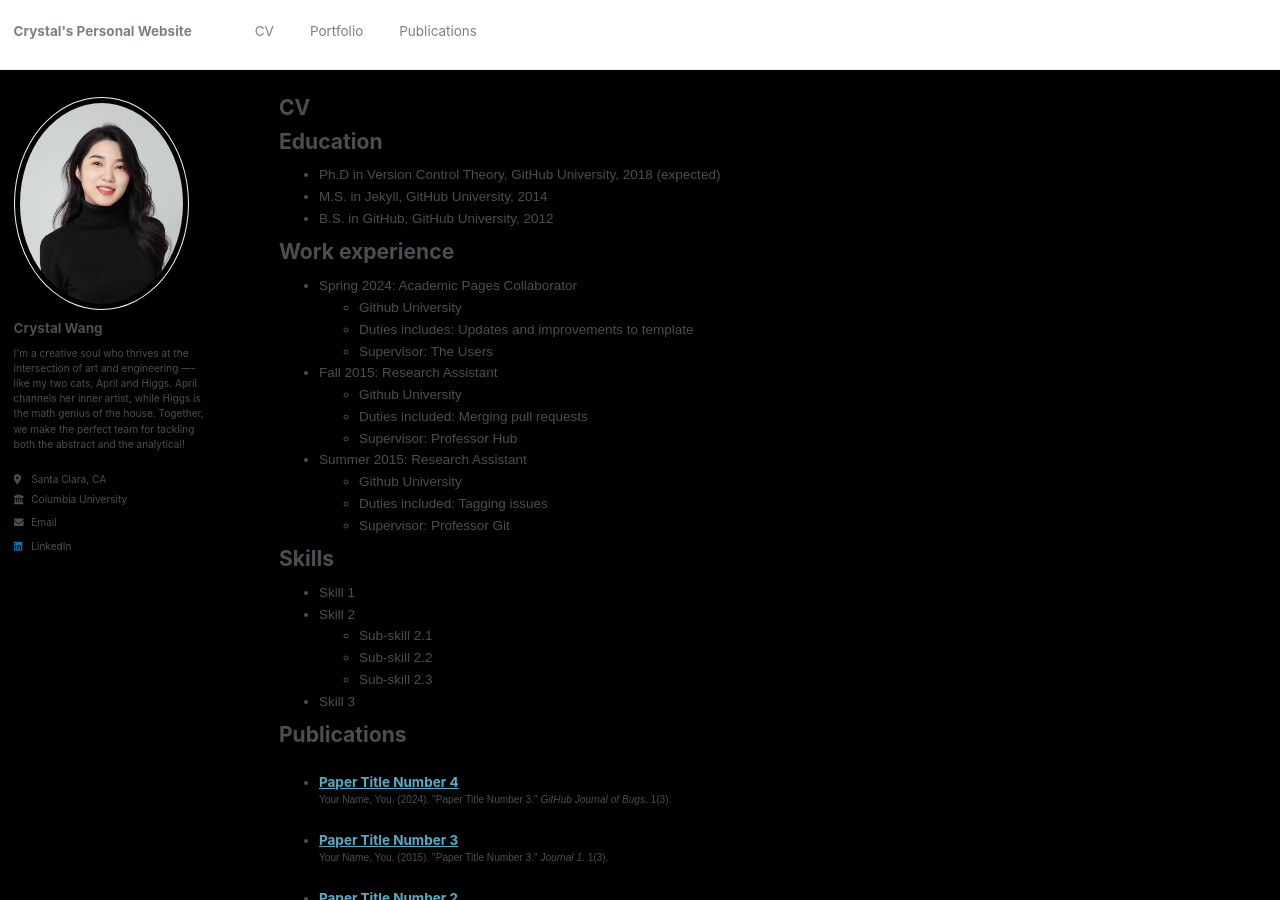
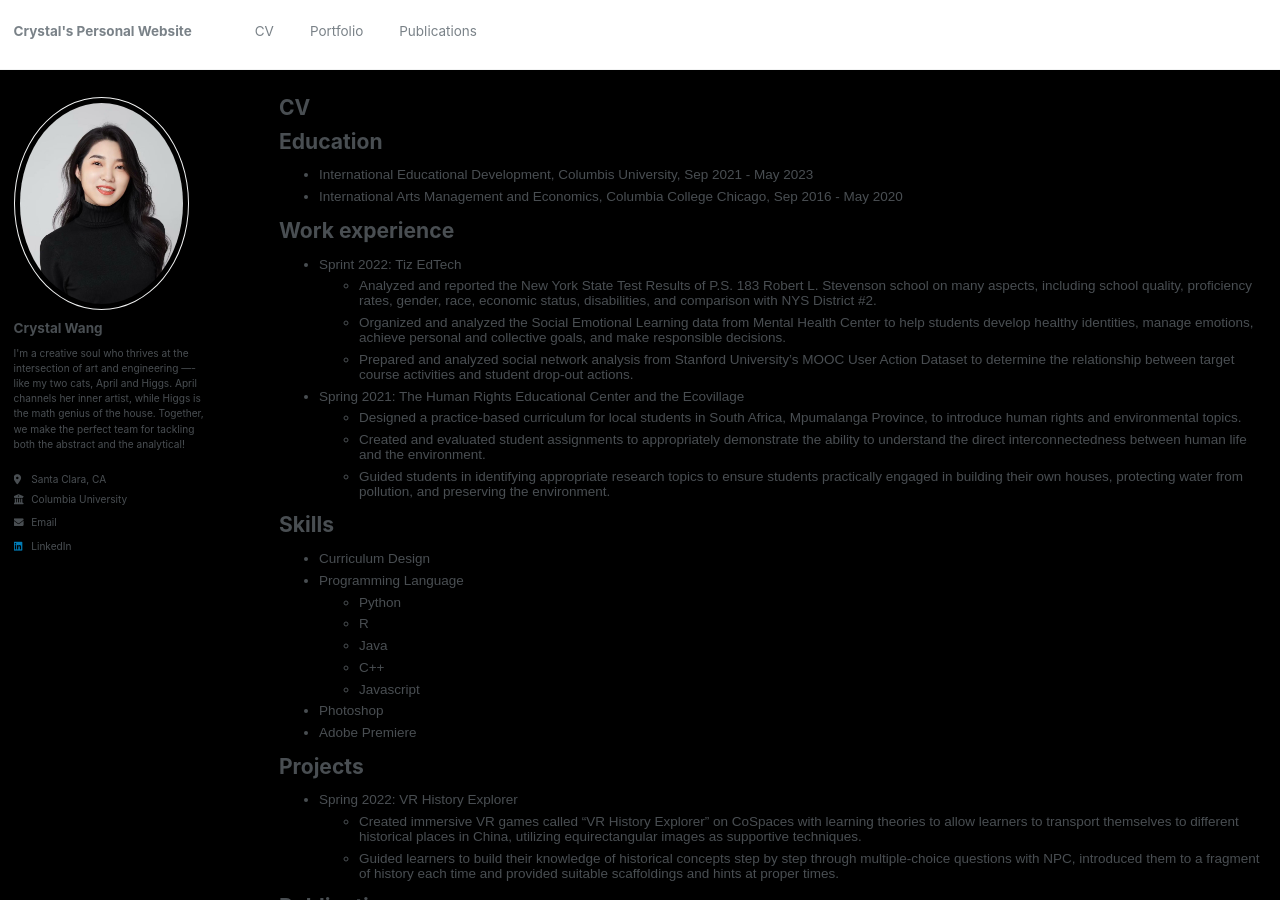
Before and after one commit to crystalw0810/crystalw0810.github.io, a Jekyll site: the page built from _pages/cv.md, in a window 1280 px wide and 900 px high. Built offline with Jekyll 4.4.1, drawn with Linux system fonts in a browser that asks for light colours; a script that is not in the unit is left out; some of the changed text lies outside the part shown.

Commit message:
update cv

```diff
--- a/_pages/cv.md
+++ b/_pages/cv.md
@@ -11,54 +11,42 @@ redirect_from:
 
 Education
 ======
-* Ph.D in Version Control Theory, GitHub University, 2018 (expected)
-* M.S. in Jekyll, GitHub University, 2014
-* B.S. in GitHub, GitHub University, 2012
+* International Educational Development, Columbis University, Sep 2021 - May 2023
+* International Arts Management and Economics, Columbia College Chicago, Sep 2016 - May 2020
 
 Work experience
 ======
-* Spring 2024: Academic Pages Collaborator
-  * Github University
-  * Duties includes: Updates and improvements to template
-  * Supervisor: The Users
+* Sprint 2022: Tiz EdTech
+  * Analyzed and reported the New York State Test Results of P.S. 183 Robert L. Stevenson school on many aspects, including school quality, proficiency rates, gender, race, economic status, disabilities, and comparison with NYS District #2.
+  * Organized and analyzed the Social Emotional Learning data from Mental Health Center to help students develop healthy identities, manage emotions, achieve personal and collective goals, and make responsible decisions.
+  * Prepared and analyzed social network analysis from Stanford University's MOOC User Action Dataset to determine the relationship between target course activities and student drop-out actions.
 
-* Fall 2015: Research Assistant
-  * Github University
-  * Duties included: Merging pull requests
-  * Supervisor: Professor Hub
+* Spring 2021: The Human Rights Educational Center and the Ecovillage
+  * Designed a practice-based curriculum for local students in South Africa, Mpumalanga Province, to introduce human rights and environmental topics.
+  * Created and evaluated student assignments to appropriately demonstrate the ability to understand the direct interconnectedness between human life and the environment.
+  * Guided students in identifying appropriate research topics to ensure students practically engaged in building their own houses, protecting water from pollution, and preserving the environment.
 
-* Summer 2015: Research Assistant
-  * Github University
-  * Duties included: Tagging issues
-  * Supervisor: Professor Git
 
 Skills
 ======
-* Skill 1
-* Skill 2
-  * Sub-skill 2.1
-  * Sub-skill 2.2
-  * Sub-skill 2.3
-* Skill 3
+* Curriculum Design
+* Programming Language
+  * Python
+  * R
+  * Java
+  * C++
+  * Javascript
+* Photoshop
+* Adobe Premiere
+
+Projects
+======
+* Spring 2022: VR History Explorer
+  * Created immersive VR games called “VR History Explorer” on CoSpaces with learning theories to allow learners to transport themselves to different historical places in China, utilizing equirectangular images as supportive techniques.
+  * Guided learners to build their knowledge of historical concepts step by step through multiple-choice questions with NPC, introduced them to a fragment of history each time and provided suitable scaffoldings and hints at proper times.
 
 Publications
 ======
   <ul>{% for post in site.publications reversed %}
     {% include archive-single-cv.html %}
   {% endfor %}</ul>
-
-Talks
-======
-  <ul>{% for post in site.talks reversed %}
-    {% include archive-single-talk-cv.html  %}
-  {% endfor %}</ul>
-
-Teaching
-======
-  <ul>{% for post in site.teaching reversed %}
-    {% include archive-single-cv.html %}
-  {% endfor %}</ul>
-
-Service and leadership
-======
-* Currently signed in to 43 different slack teams
```
